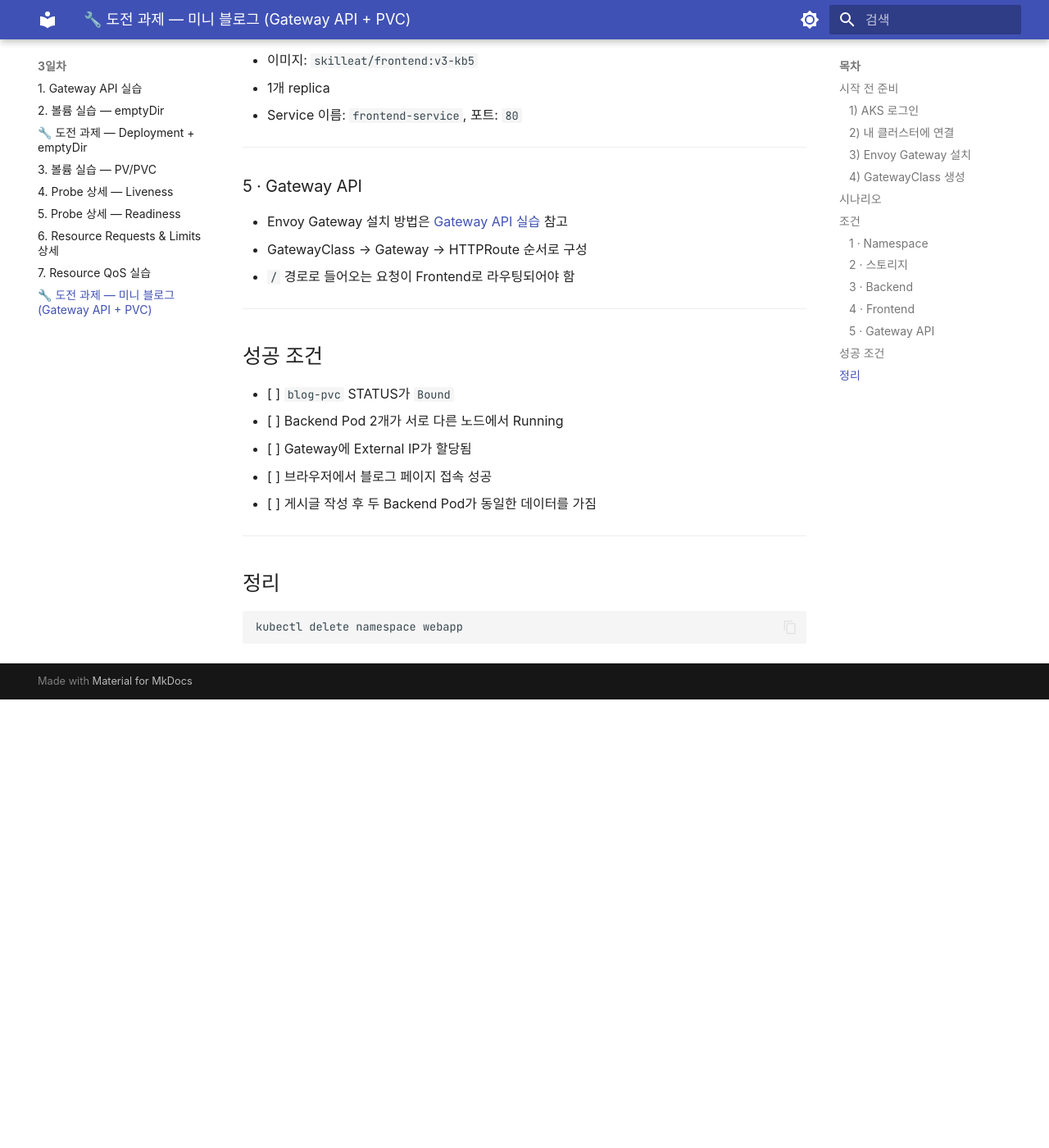
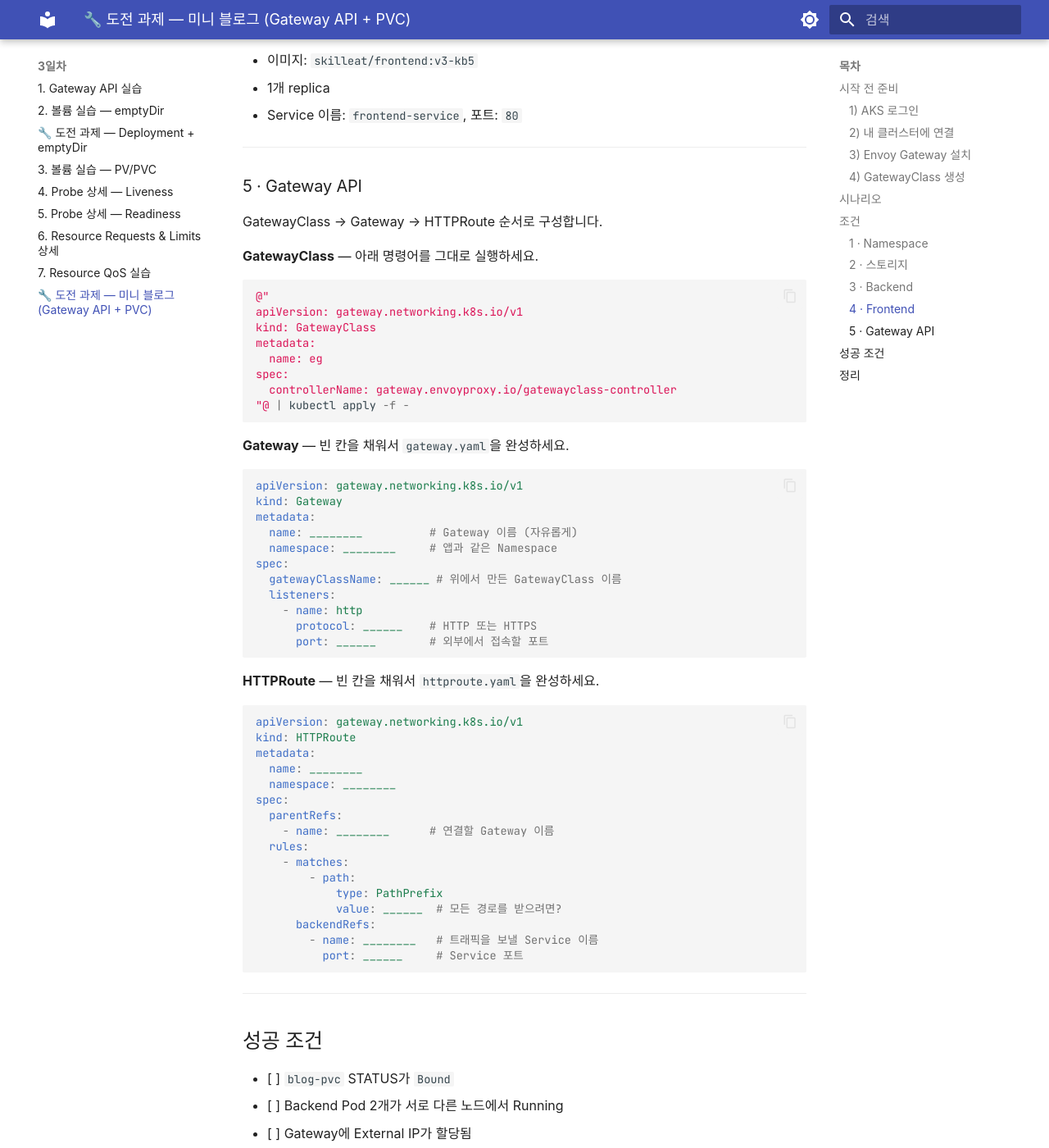
Before and after one commit to skilleat-labs/k8s-for-4days, an MkDocs documentation site: the page built from docs/day3/challenge-miniblog.md, in a window 1280 px wide and 1400 px high, scrolled down 3006 px. Shown: the whole window at 82% size. Built offline with MkDocs 1.6.1 and Material for MkDocs 9.7.7, drawn with Linux system fonts in a browser that asks for light colours; some web fonts are replaced; before the commit the page ends 3859 px from its top, so only the background shows below that.

Commit message:
Section 5: provide GatewayClass command, give Gateway/HTTPRoute as fill-in templates
Co-Authored-By: Claude Sonnet 4.6 <noreply@anthropic.com>

````diff
--- a/docs/day3/challenge-miniblog.md
+++ b/docs/day3/challenge-miniblog.md
@@ -135,9 +135,57 @@ Frontend와 Backend로 구성되며, Backend 2개가 **동일한 데이터 파
 
 ### 5 · Gateway API
 
-- Envoy Gateway 설치 방법은 [Gateway API 실습](3-2-gateway.md) 참고
-- GatewayClass → Gateway → HTTPRoute 순서로 구성
-- `/` 경로로 들어오는 요청이 Frontend로 라우팅되어야 함
+GatewayClass → Gateway → HTTPRoute 순서로 구성합니다.
+
+**GatewayClass** — 아래 명령어를 그대로 실행하세요.
+
+```powershell
+@"
+apiVersion: gateway.networking.k8s.io/v1
+kind: GatewayClass
+metadata:
+  name: eg
+spec:
+  controllerName: gateway.envoyproxy.io/gatewayclass-controller
+"@ | kubectl apply -f -
+```
+
+**Gateway** — 빈 칸을 채워서 `gateway.yaml`을 완성하세요.
+
+```yaml
+apiVersion: gateway.networking.k8s.io/v1
+kind: Gateway
+metadata:
+  name: ________          # Gateway 이름 (자유롭게)
+  namespace: ________     # 앱과 같은 Namespace
+spec:
+  gatewayClassName: ______ # 위에서 만든 GatewayClass 이름
+  listeners:
+    - name: http
+      protocol: ______    # HTTP 또는 HTTPS
+      port: ______        # 외부에서 접속할 포트
+```
+
+**HTTPRoute** — 빈 칸을 채워서 `httproute.yaml`을 완성하세요.
+
+```yaml
+apiVersion: gateway.networking.k8s.io/v1
+kind: HTTPRoute
+metadata:
+  name: ________
+  namespace: ________
+spec:
+  parentRefs:
+    - name: ________      # 연결할 Gateway 이름
+  rules:
+    - matches:
+        - path:
+            type: PathPrefix
+            value: ______  # 모든 경로를 받으려면?
+      backendRefs:
+        - name: ________   # 트래픽을 보낼 Service 이름
+          port: ______     # Service 포트
+```
 
 ---
 
````
